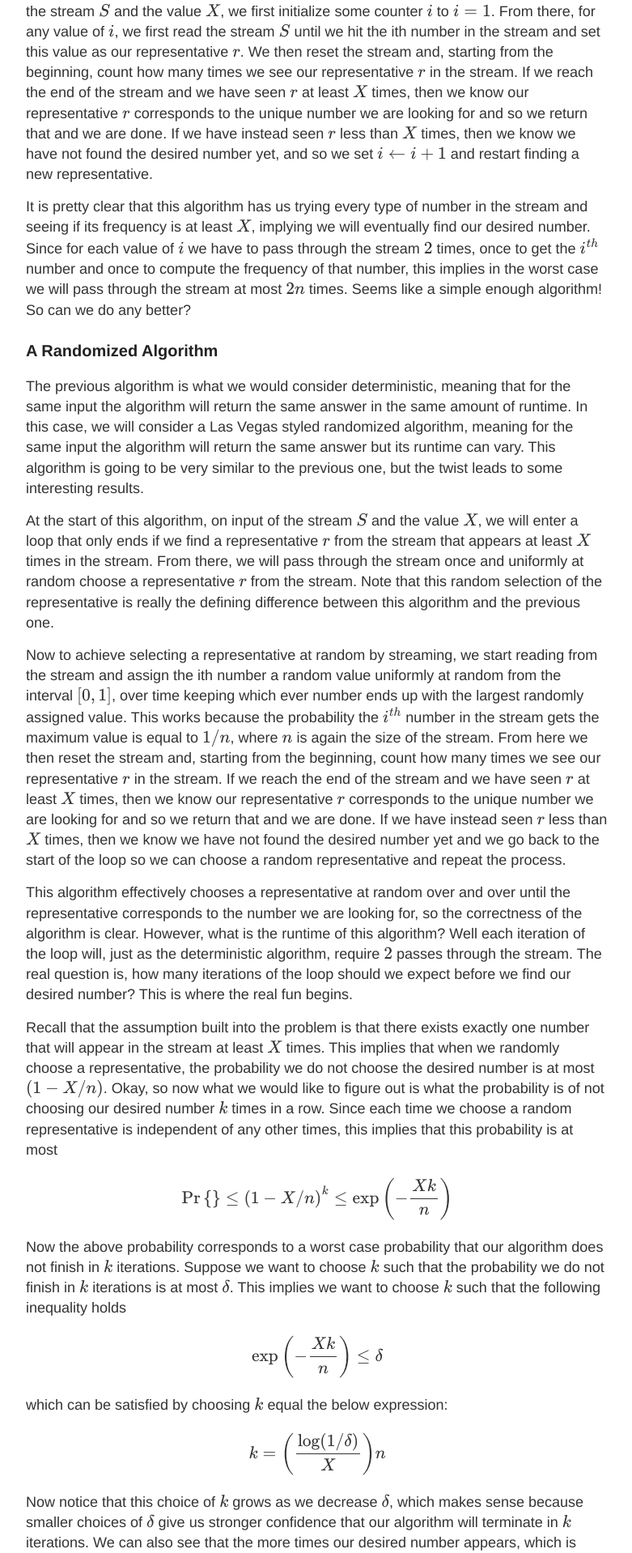
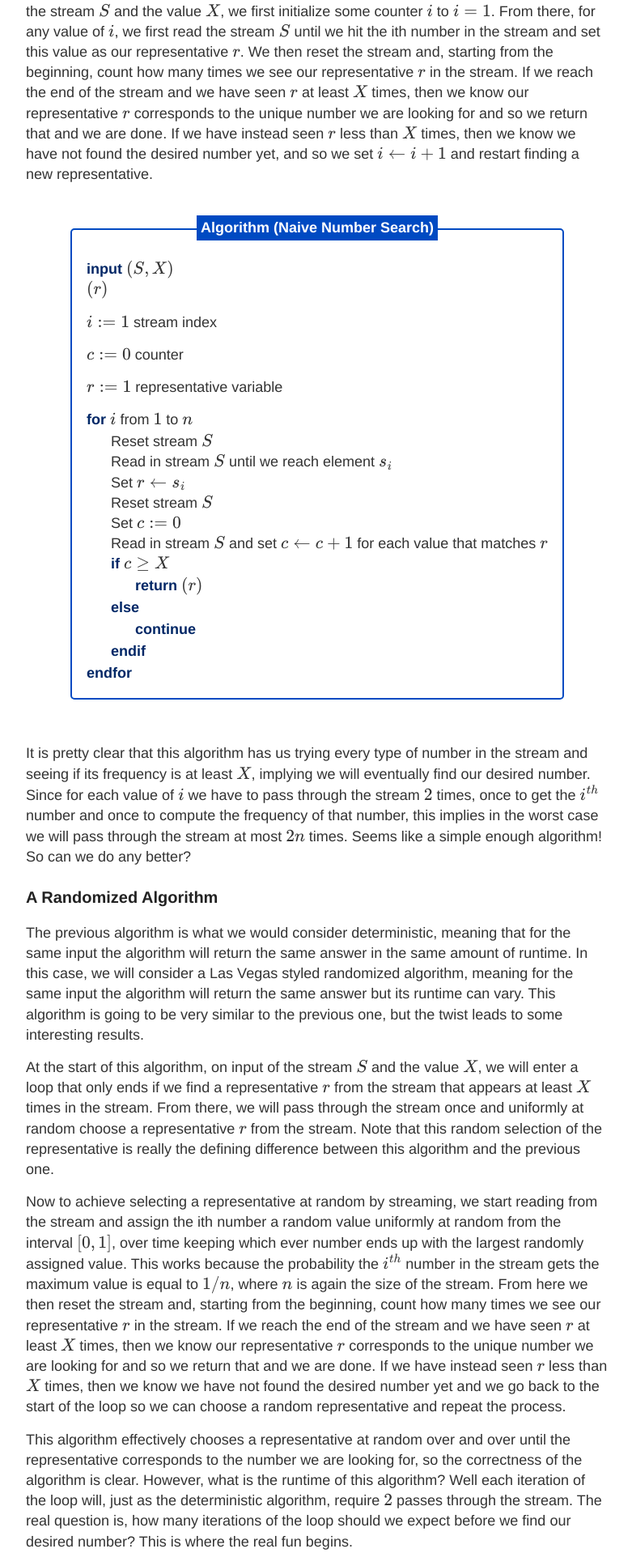
Before and after one commit to choward1491/choward1491.github.io, a Jekyll site: the page built from _posts/2020-7-25-Searching-Streams-for-the-Unknown.md, in a window 1280 px wide. Shown: the part 2004-3922 px from the top of the page at 81% size, without its empty margins (248-1029 px from the left). Built offline with Jekyll 4.4.1, drawn with Linux system fonts in a browser that asks for light colours; nearby versions of some CDN libraries; comment, search, counter and statistics services are not loaded.

Commit message:
push some changes.. streaming post

```diff
--- a/_posts/2020-7-25-Searching-Streams-for-the-Unknown.md
+++ b/_posts/2020-7-25-Searching-Streams-for-the-Unknown.md
@@ -27,6 +27,40 @@ Describe an algorithm that can find this unique number and describe the number o
 
 ### Naive Algorithm
 Before we get to the more interesting algorithm, let us consider what might be viewed as the more naive algorithm to handle this problem. At the start of the algorithm, on input of the stream $S$ and the value $X$, we first initialize some counter $i$ to $i = 1$. From there, for any value of $i$, we first read the stream $S$ until we hit the ith number in the stream and set this value as our representative $r$. We then reset the stream and, starting from the beginning, count how many times we see our representative $r$ in the stream. If we reach the end of the stream and we have seen $r$ at least $X$ times, then we know our representative $r$ corresponds to the unique number we are looking for and so we return that and we are done. If we have instead seen $r$ less than $X$ times, then we know we have not found the desired number yet, and so we set $i \leftarrow i + 1$ and restart finding a new representative.
+
+<div class="algorithm">
+    <div class="algorithm_name" text="Naive Number Search"></div>
+    <div class="input">$(S, X)$</div>
+    <div class="output">$(r)$</div>
+    <p>$i := 1$ <span class="comment">stream index</span></p>
+    <p>$c := 0$ <span class="comment">counter</span></p>
+    <p>$r := 1$ <span class="comment">representative variable</span></p>
+    <div class="for_loop"> $i$ from $1$ to $n$
+        <ul>
+            <li>Reset stream $S$</li>
+            <li>Read in stream $S$ until we reach element $s_i$</li>
+            <li>Set $r \leftarrow s_i$</li>
+            <li>Reset stream $S$</li>
+            <li>Set $c := 0$ </li>
+            <li>Read in stream $S$ and set $c \leftarrow c + 1$ for each value that matches $r$</li>
+            <li>
+                <div class="if_cond"> $c \geq X$
+                    <ul>
+                        <li>
+                            <div class="return">$(r)$</div>
+                        </li>
+                    </ul>
+                </div>
+                <div class="else_cond">
+                    <ul>
+                    	<li><div class="continue"></div></li>
+                    </ul>
+                </div>
+                <div class="endif"></div>
+            </li>
+        </ul>
+    </div>
+</div>
 
 It is pretty clear that this algorithm has us trying every type of number in the stream and seeing if its frequency is at least $X$, implying we will eventually find our desired number. Since for each value of $i$ we have to pass through the stream $2$ times, once to get the $i^{th}$ number and once to compute the frequency of that number, this implies in the worst case we will pass through the stream at most $2n$ times. Seems like a simple enough algorithm! So can we do any better?
 
--- a/style.scss
+++ b/style.scss
@@ -477,6 +477,7 @@ div.defn {
 /* Algorithm stuff */
 $primary-algo-color: rgb(0, 74, 194);
 $keyword-color: rgb(0, 39, 102);
+$comment-color: rgb(255, 204, 0);
 
 .algorithm {
     display: block;
@@ -518,6 +519,39 @@ $keyword-color: rgb(0, 39, 102);
     font-weight: bold;
     font-style: normal;
     text-align: left;
+}
+
+.input:before {
+    content: "input ";
+    font-style: normal;
+    font-weight: bold;
+    color: $keyword-color;
+}
+
+.ouput:before {
+    content: "output ";
+    font-style: normal;
+    font-weight: bold;
+    color: $keyword-color;
+}
+
+.my_comment {
+  font-style: normal;
+  color: $comment-color;
+}
+
+.my_comment:before {
+    content: "/* ";
+    font-style: normal;
+    font-weight: bold;
+    color: $comment-color;
+}
+
+.my_comment:after {
+    content: " */";
+    font-style: normal;
+    font-weight: bold;
+    color: $comment-color;
 }
 
 .for_loop:before {
```
